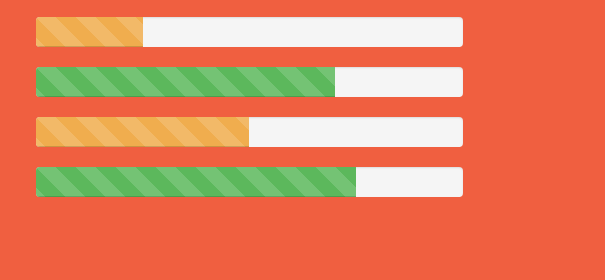
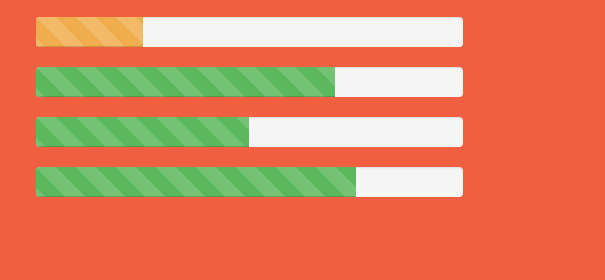
Before and after one commit to GabrielRMunoz/AboutMe, a website: page index.html in a window 1280 px wide. Shown: the part 4070-4350 px from the top of the page, 104-709 px from the left. Drawn offline with Linux system fonts and the light colour scheme; a web font is replaced by a local one.

Commit message:
Update index.html

```diff
--- a/index.html
+++ b/index.html
@@ -353,7 +353,7 @@
 
  						<img class="customImage" src="img/icons/oracle.png"></img>
                          <div class="progress progress-striped">
- 							<div class="progress-bar progress-bar-warning" role="progressbar"
+ 							<div class="progress-bar progress-bar-success" role="progressbar"
  						    	aria-valuenow="50" aria-valuemin="0" aria-valuemax="100"
  						        style="width: 50%">
  						    	<span class="sr-only">50 sobre 100</span>
```
